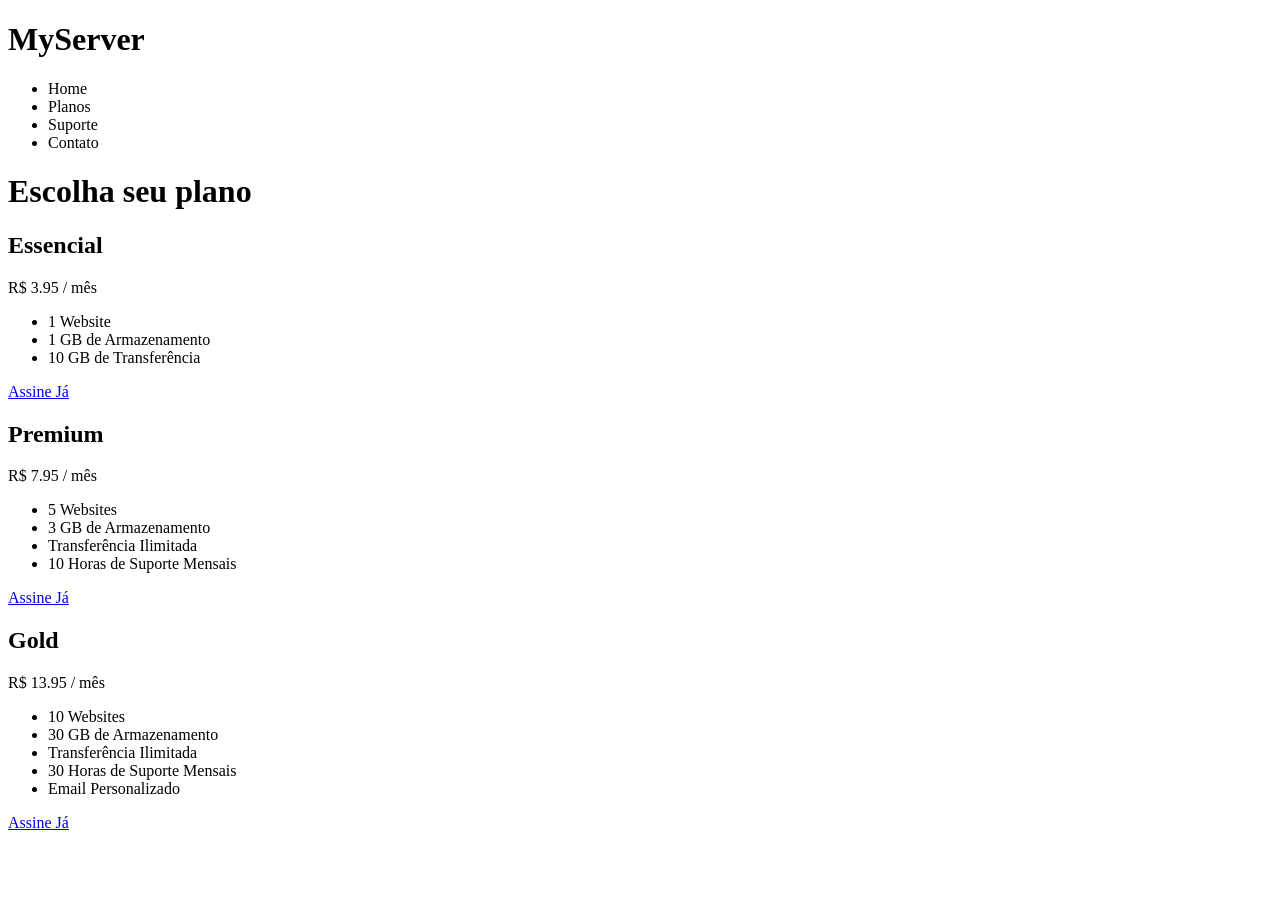
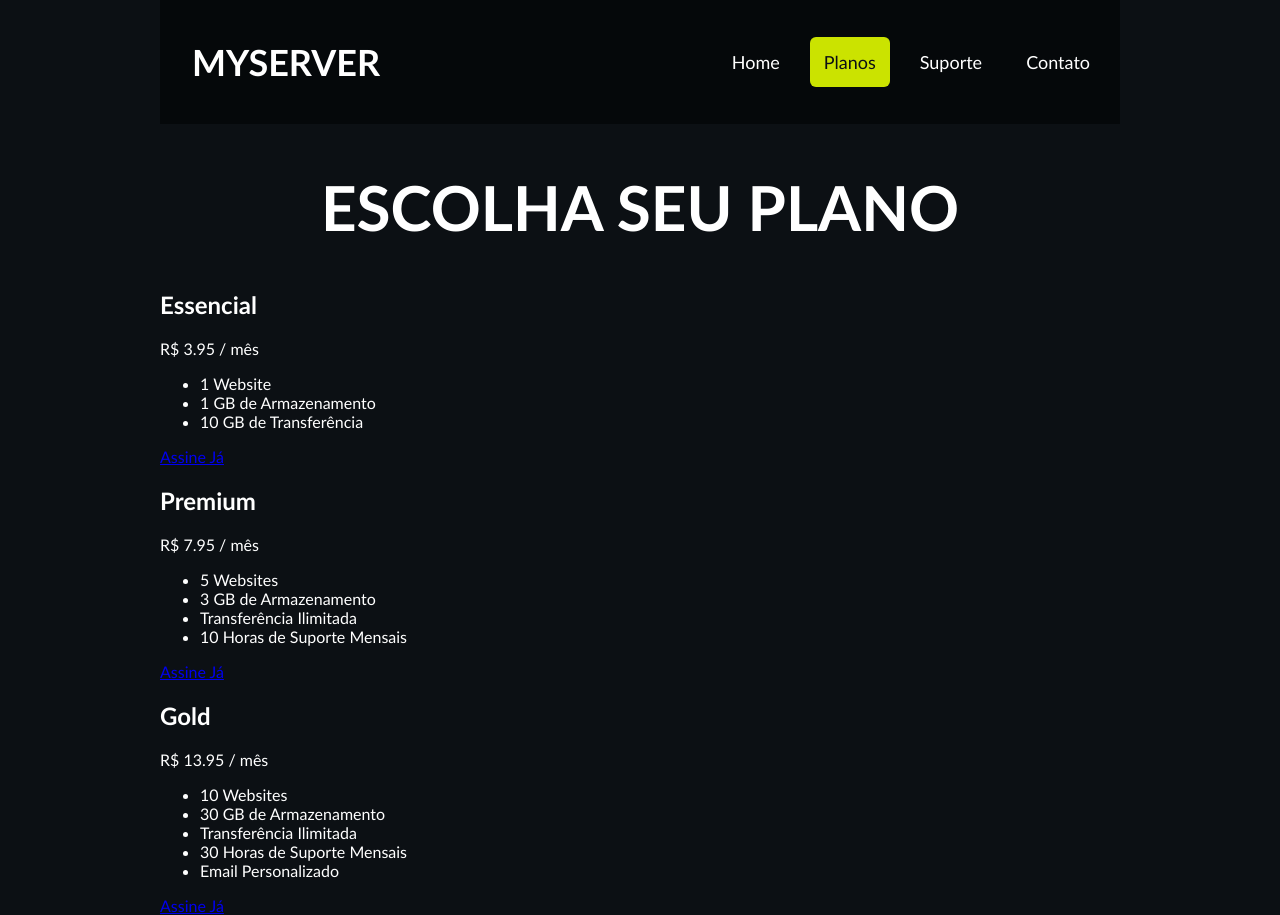
Before and after one commit to ItsJotas/Estudos-FrontEnd, a plain HTML site: page projeto03/index.html in a window 1280 px wide. Before the commit the page ends 840 px from the top, so only its background shows below. Drawn offline with Linux system fonts and the light colour scheme.

Commit message:
Projeto03: Fazendo o menu e o editando o h1

```diff
--- a/projeto03/estilo.css
+++ b/projeto03/estilo.css
@@ -0,0 +1,53 @@
+body{
+    background-color: #0c1014;
+    color: white;
+    width: 90%;
+    max-width: 960px;
+    margin: 0 auto;
+    font-family: 'Gill Sans', 'Gill Sans MT', Calibri, 'Trebuchet MS', sans-serif;
+}
+
+.main-title{
+    font-size: 62px;
+    text-transform: uppercase;
+    text-align: center;
+    margin: 46px 0;
+}
+
+.header{
+    display: flex;
+    background-color: #05080a;
+    padding: 16px;
+    justify-content: space-between;
+    align-items: center;
+}
+
+.header__logo{
+    font-size: 36px;
+    text-transform: uppercase;
+    margin-left: 16px;
+}
+
+.header__nav ul{
+    display: flex;
+    list-style-type: none;
+    font-size: 18px;
+    gap: 16px;
+}
+
+.header__nav a{
+    color: white;
+    text-decoration: none;
+    padding: 14px;
+    border-radius: 6px;
+}
+
+.header__nav a:hover{
+    text-decoration: underline;
+}
+
+a.header__nav--active{
+    background-color: #cbe300;
+    color: #0c1014;
+    pointer-events: none;
+}
--- a/projeto03/index.html
+++ b/projeto03/index.html
@@ -5,18 +5,20 @@
     <meta charset="UTF-8">
     <meta name="description" content="Uma tela que mostra preços para planos.">
     <meta name="author" content="Jhônata Costa">
+
+    <link rel="stylesheet" href="estilo.css">
 </head>
 <body>
     <header class="header">
-        <div class="header__logo">
-            <h1>MyServer</h1>
+        <div>
+            <h1 class="header__logo">MyServer</h1>
         </div>
         <nav class="header__nav">
             <ul>
-                <li><a href="#"></a>Home</li>
-                <li><a href="#"></a>Planos</li>
-                <li><a href="#"></a>Suporte</li>
-                <li><a href="#"></a>Contato</li>
+                <li><a href="#">Home</a></li>
+                <li><a href="#" class="header__nav--active">Planos</a></li>
+                <li><a href="#">Suporte</a></li>
+                <li><a href="#">Contato</a></li>
             </ul>
         </nav>
     </header>
```
